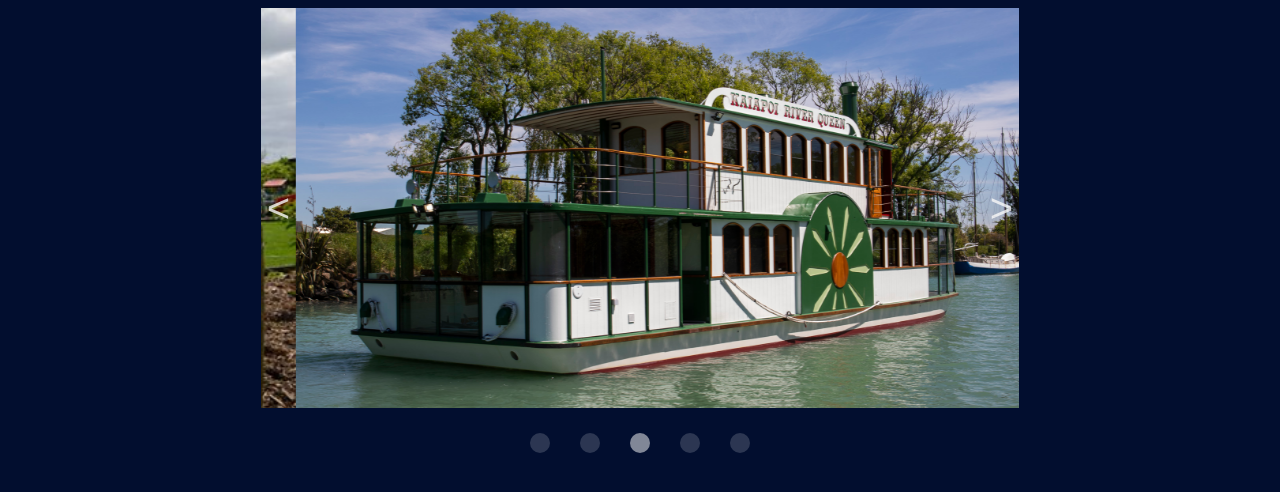
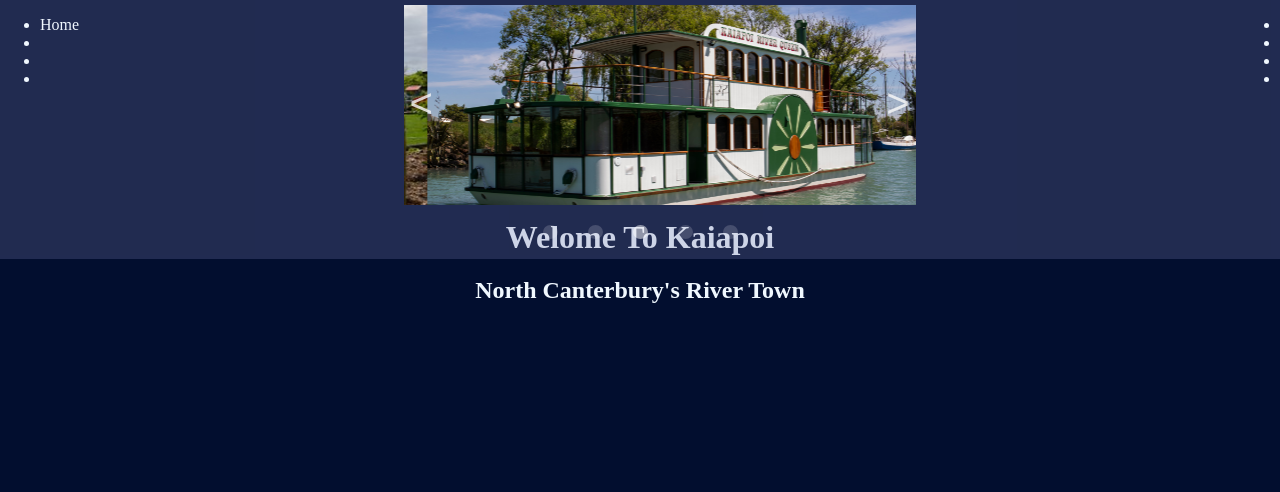
Before and after one commit to Anton-Stechman/BIT503_A3, a plain HTML site: page index.html in a window 1280 px wide. Drawn offline with Linux system fonts and the light colour scheme.

Commit message:
Add files via upload

```diff
--- a/carousel.js
+++ b/carousel.js
@@ -44,6 +44,7 @@ const moveSlides = (i) =>
     currentDot.classList.remove('current-slide');
     currentSlide.classList.remove('current-slide');
 
+    //clearTimeout(function() {get_next_slide("right");}, delay)
     setTimeout(function() { get_next_slide("right"); }, delay);
 }
 
--- a/index.html
+++ b/index.html
@@ -2,17 +2,33 @@
 <html>
     <head>
         <meta charset="utf-8">
-        <meta name="viewport" content="width = device-width, intial-scale = 1.0, user-scalable = yes">
+        <meta name="viewport" content="width = device-width, user-scalable = yes">
         <meta http-equiv="X-UA-Compatiable" content="ie=edge">
         <title>Visit Kaiapoi Town - Home</title>
         <link rel="stylesheet" href="style.css">
-        <script src="jQuery.js" class="jQuery"></script>
+        <script src="jQuery.js" class="jQuery"></script><!---Load jQuery Library--->
     </head>
 
     <body>
         <div id="banner">
 
-            <div class="carousel">
+            <div class="menu menu--left">
+                <ul class="menuList">
+                    <li>Home</li>
+                    <li></li>
+                    <li></li>
+                    <li></li>
+                </ul>
+            </div>
+            <div class="menu menu--right">
+                <ul class="menuList">
+                    <li></li>
+                    <li></li>
+                    <li></li>
+                    <li></li>
+                </ul>
+            </div>
+            <!---Caoursel Main Body--->         <div class="carousel">
 
 
                 <div class="carousel_track-container">
@@ -34,7 +50,7 @@
                     &gt;
                 </button>
             </div>
-                            <div class="carousel_nav">
+            <!---Carousel Navigation Buttons---><div class="carousel_nav">
                 <button class="carousel_indicator current-slide"></button>
                 <button class="carousel_indicator"></button>
                 <button class="carousel_indicator"></button>
@@ -47,6 +63,22 @@
         <!--All Used Scripts Loaded Here--->
         <script src="carousel.js"></script>
         <script src="jScript.js"></script>
+
+        <div class="panel panel--left"></div>
+        <div class="panel panel--right"></div>
+        <div class="main">
+            <h1>Welome To Kaiapoi</h1>
+            <h2>North Canterbury's River Town</h2>
+            <p></p>
+            <p></p>
+            <p></p>
+            <p></p>
+            <p></p>
+            <p></p>
+            <p></p>
+            <p></p>
+            <p></p>
+        </div>
     </body>
 
     <footer>
--- a/style.css
+++ b/style.css
@@ -3,7 +3,34 @@ body
     background-color: rgb(2, 14, 47);
 }
 
-
+#banner
+{
+    background: rgba(116, 118, 168, 0.28);
+    height: auto;
+    width: 100%;
+    position: fixed;
+    top: 0;
+    left: 0;
+}
+.main
+{
+    padding-top: 15%;
+    margin: auto;
+    text-align: center;
+    color: aliceblue;
+}
+.menu
+{
+   color: aliceblue;
+}
+.menu--left
+{
+    float: left;
+}
+.menu--right
+{
+    float: right;
+}
 
 /*Below is the styling for the image carousel*/
 button:focus
@@ -13,10 +40,11 @@ button:focus
 .carousel
 {
     position: relative;
-    height: 400px;
-    width: 60%;
+    height: 200px;
+    width: 40%;
     overflow: hidden;
-    margin: 0 auto;;
+    margin: 0 auto;
+    padding-top: 5px
 }
 
 .carousel_image
@@ -24,7 +52,6 @@ button:focus
     width: 100%;
     height: 100%;
     object-fit: cover;
-    overflow: hidden;
 }
 
 .carousel_track-container
@@ -40,7 +67,6 @@ button:focus
     list-style: none;
     position: relative;
     height: 100%;
-    /*transition-duration: 1s;*/
 }
 
 .carousel_slide
@@ -81,8 +107,8 @@ button:focus
 {
     display: flex;
     justify-content: center;
-    padding: 10px 0;
-    padding: 10px 0;
+    padding: 5px 0;
+    padding: 5px 0;
 
 }
 .carousel_indicator
@@ -94,7 +120,7 @@ button:focus
     background: rgba(255, 255, 255, 0.17);
     margin:  15px;
     cursor: pointer;
-    padding: 10px;
+    padding: 7px;
 }
 .carousel_indicator.current-slide
 {
```
Lines whose indentation alone changed are shown as unchanged.
